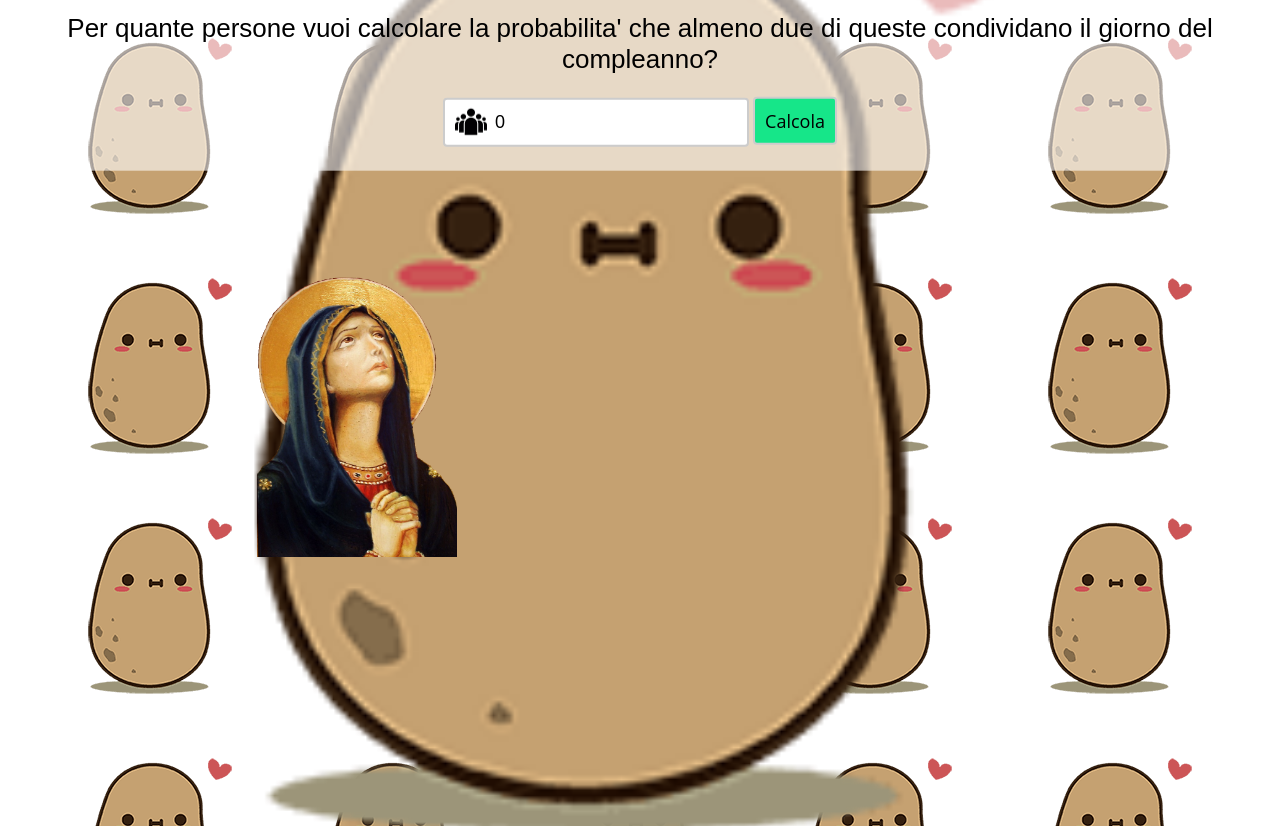
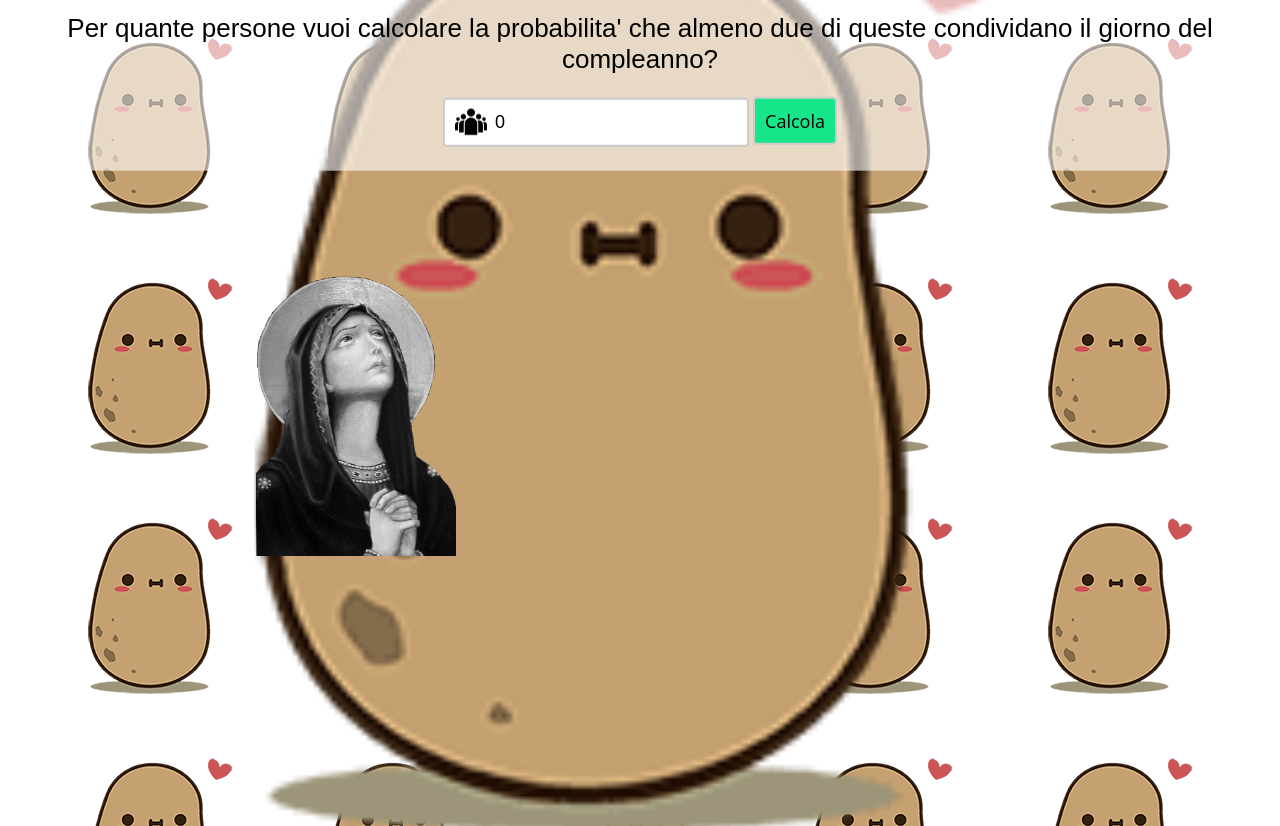
Before and after one commit to Marcormio/birthdayParadox, a plain HTML site: page BP.html in a window 1280 px wide. Shown: the part 274-1100 px from the top of the page. Drawn offline with Linux system fonts and the light colour scheme.

Commit message:
new hover effect

```diff
--- a/style.css
+++ b/style.css
@@ -51,11 +51,14 @@ p { color: #000;
 }
 
 .mariahover{
-	border: solid 1px transparent;
-}
+	-webkit-filter: grayscale(100%);
+	filter: grayscale(100%);
+	-webkit-transition: .3s ease-in-out;
+	transition: .3s ease-in-out;}
 
 .mariahover:hover{
-	border-color: black;
+	-webkit-filter: grayscale(0);
+	filter: grayscale(0);
 }
 
 .bgimg {
```
